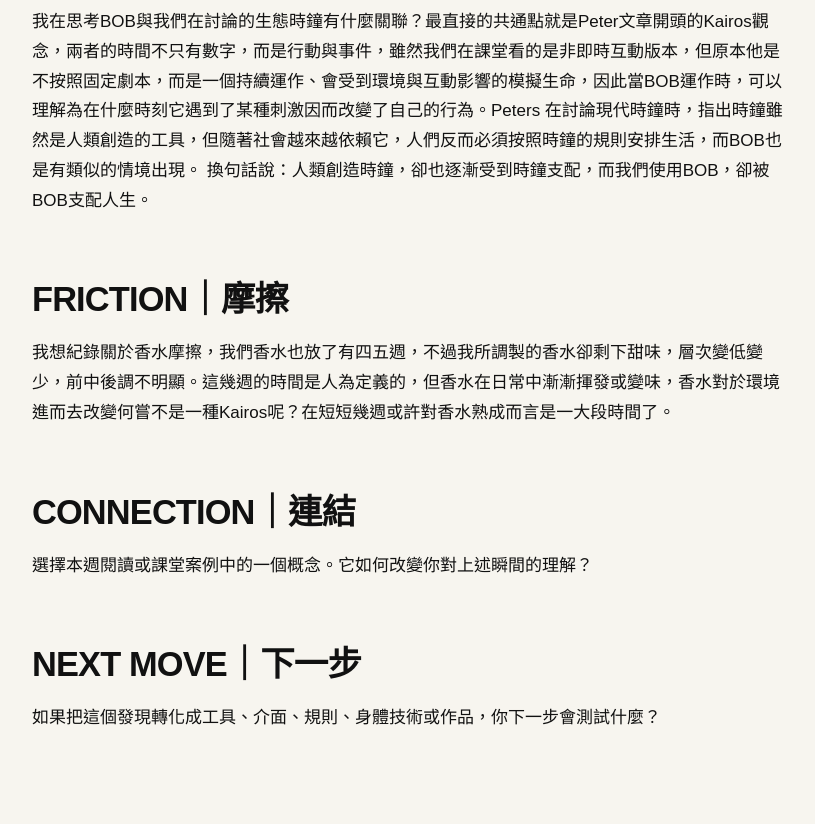
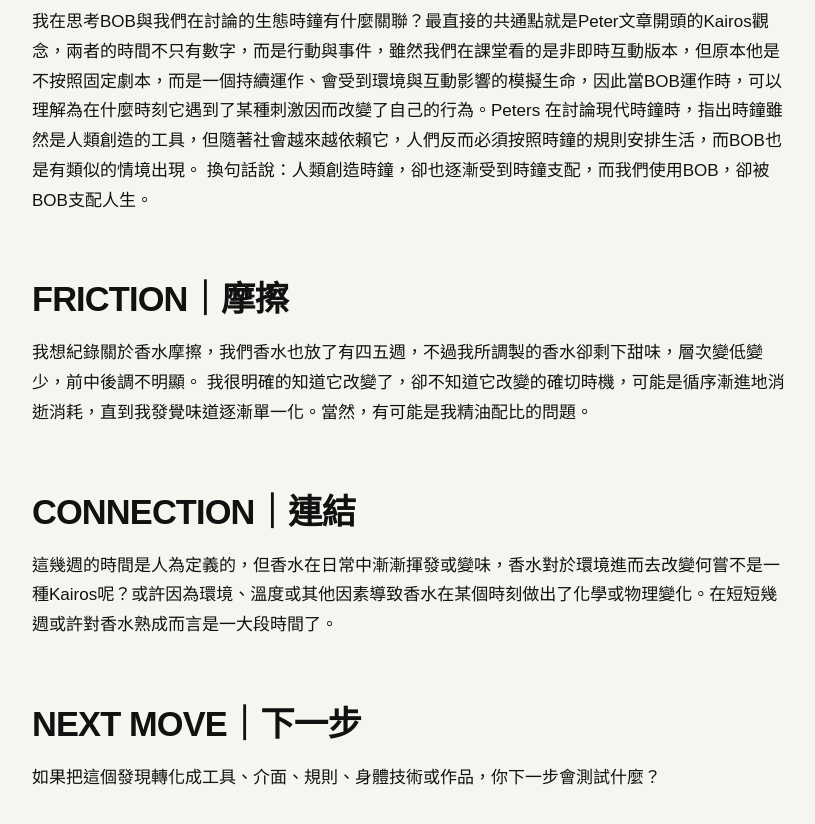
Before and after one commit to amyli951122-rgb/fieldworkarchive, a Jekyll site: the page built from weeks/week-10.md, in a window 1280 px wide and 900 px high, scrolled down 1491 px. Shown: the top 824 px of the window, without its empty margins (48-863 px from the left). Built offline with Jekyll 4.4.1, drawn with Linux system fonts in a browser that asks for light colours.

Commit message:
Revise fragrance friction observations and insights
Updated the section on fragrance friction to reflect changes observed over a few weeks, discussing the impact of environmental factors on scent evolution.

```diff
--- a/weeks/week-10.md
+++ b/weeks/week-10.md
@@ -38,12 +38,12 @@ permalink: /weeks/week-10/
 
 ## FRICTION｜摩擦
 
-我想紀錄關於香水摩擦，我們香水也放了有四五週，不過我所調製的香水卻剩下甜味，層次變低變少，前中後調不明顯。這幾週的時間是人為定義的，但香水在日常中漸漸揮發或變味，香水對於環境進而去改變何嘗不是一種Kairos呢？在短短幾週或許對香水熟成而言是一大段時間了。
-
+我想紀錄關於香水摩擦，我們香水也放了有四五週，不過我所調製的香水卻剩下甜味，層次變低變少，前中後調不明顯。
+我很明確的知道它改變了，卻不知道它改變的確切時機，可能是循序漸進地消逝消耗，直到我發覺味道逐漸單一化。當然，有可能是我精油配比的問題。
 
 ## CONNECTION｜連結
 
-選擇本週閱讀或課堂案例中的一個概念。它如何改變你對上述瞬間的理解？
+這幾週的時間是人為定義的，但香水在日常中漸漸揮發或變味，香水對於環境進而去改變何嘗不是一種Kairos呢？或許因為環境、溫度或其他因素導致香水在某個時刻做出了化學或物理變化。在短短幾週或許對香水熟成而言是一大段時間了。
 
 ## NEXT MOVE｜下一步
 
```
